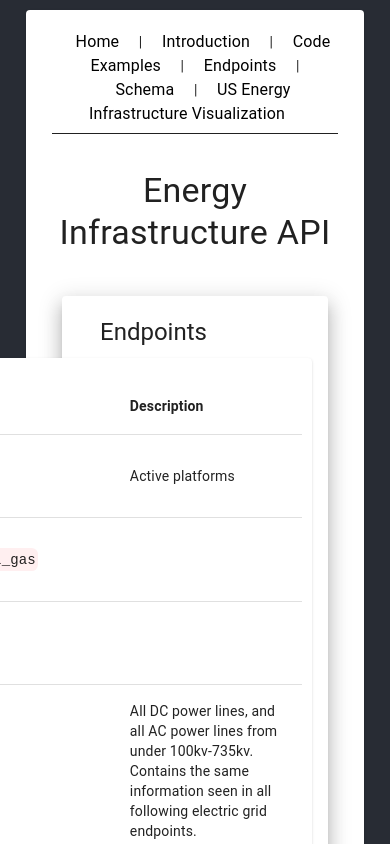
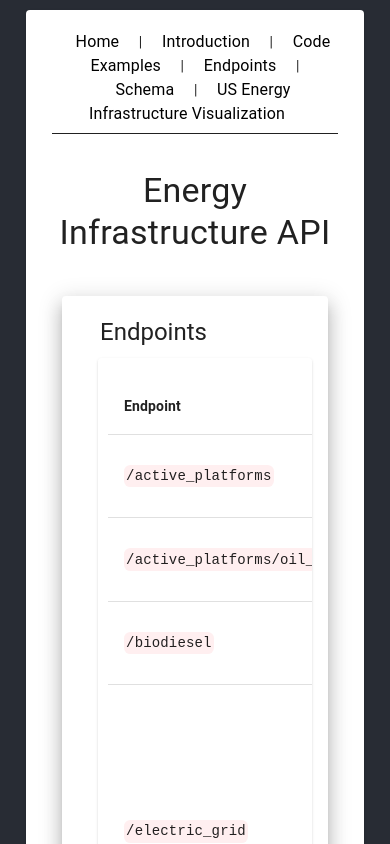
Before and after one commit to bkleeman/energy-infrastructure-api-documentation-react-mui, a React (Create React App) app: page /endpoints in a window 390 px wide. Shown: the top 844 px of the page. Built offline with nearby package versions, Linux system fonts and the light colour scheme.

Commit message:
improve responsiveness somewhat w media queries

```diff
--- a/src/Components/App/App.css
+++ b/src/Components/App/App.css
@@ -38,6 +38,36 @@
 
 .centered-text {
   text-align: center;
+}
+
+@media screen and (max-width: 1400px) {
+  .endpoint-table {
+    margin-left: -18rem!important;
+  }
+}
+
+@media screen and (max-width: 1300px) {
+  .endpoint-table {
+    margin-left: -16rem!important;
+  }
+}
+
+@media screen and (max-width: 1200px) {
+  .endpoint-table {
+    margin-left: -15rem!important;
+  }
+}
+
+@media screen and (max-width: 1100px) {
+  .endpoint-table {
+    margin-left: -12rem!important;
+  }
+}
+
+@media screen and (max-width: 1000px) {
+  .endpoint-table {
+    margin-left: 0px!important;
+  }
 }
 
 .endpoint-table {
```
